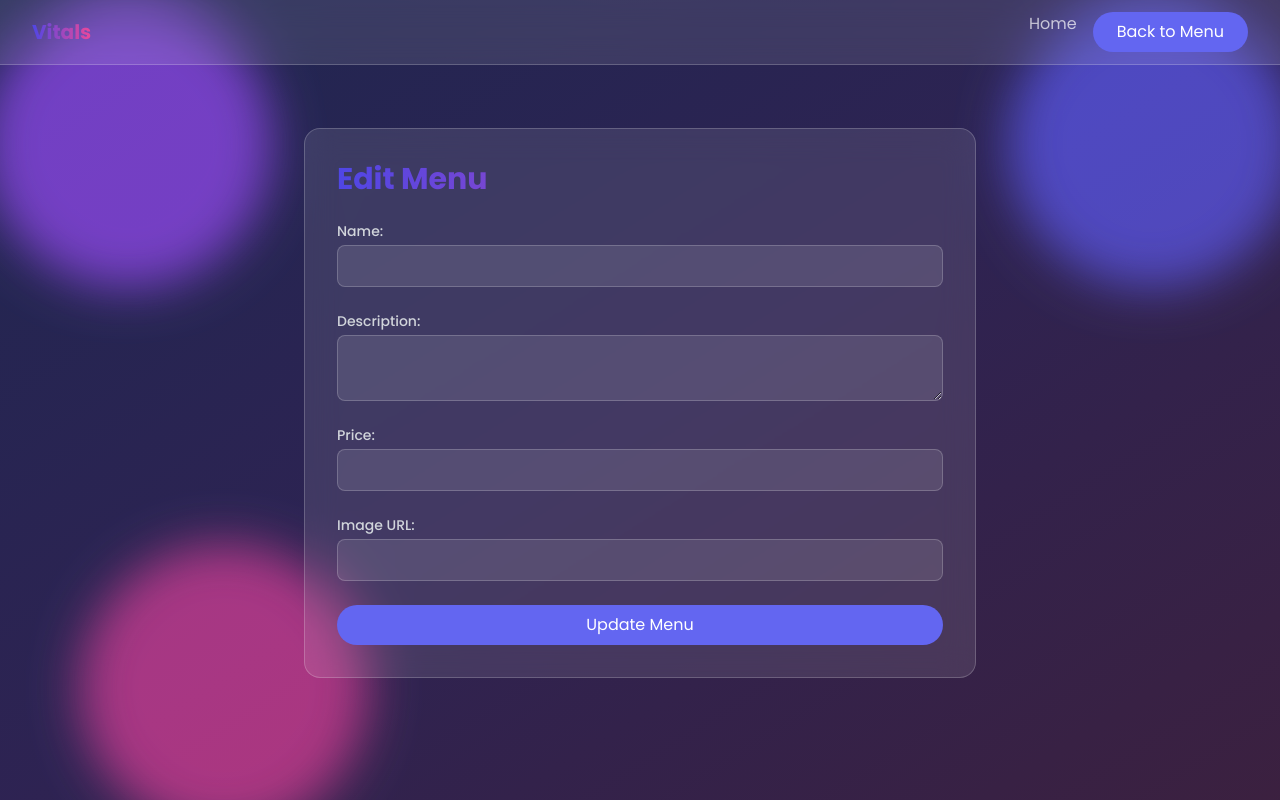
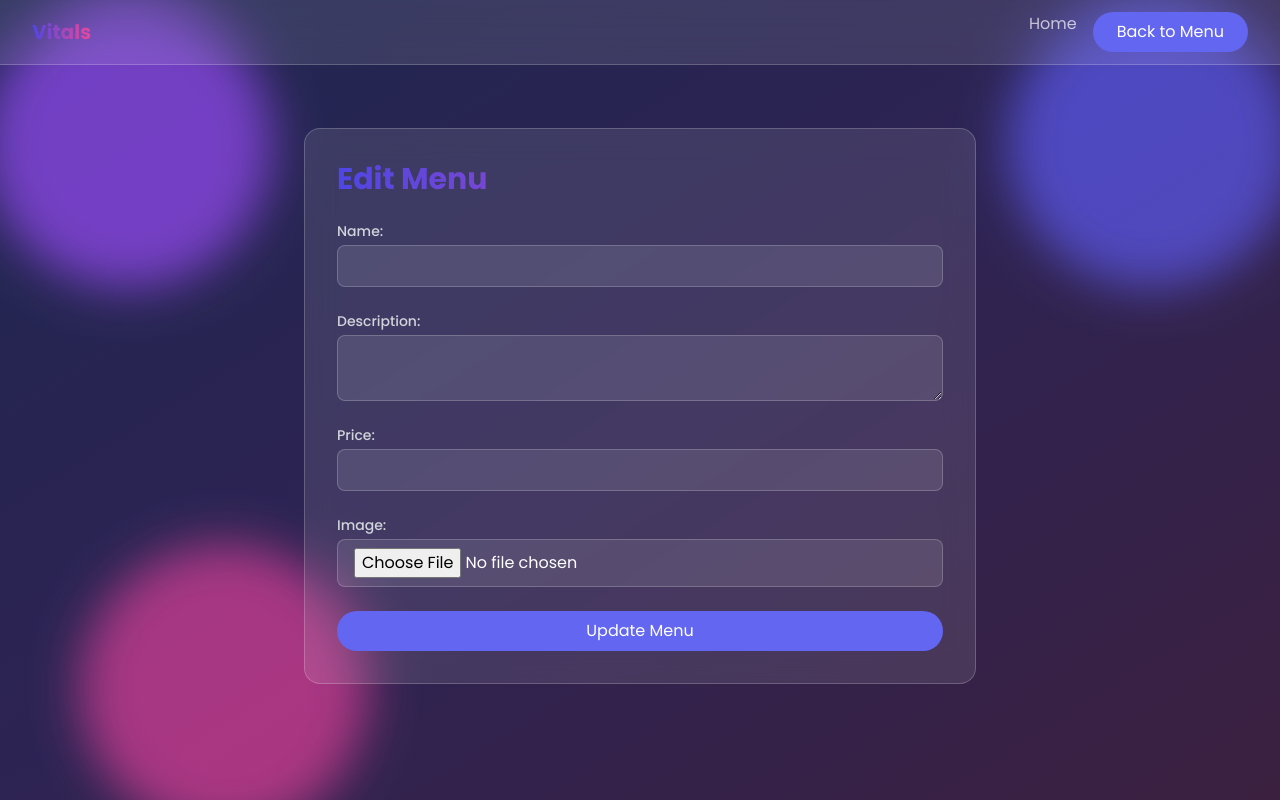
Before and after one commit to NileXYII/ammanda-system, a Flask app: template templates/edit_dish.html in a window 1280 px wide. Run offline with Flask 3, Linux system fonts and the light colour scheme; the template is opened without the code that fills it, so the values that code supplies are empty; some libraries are stand-ins or nearby versions.

Commit message:
Update edit_dish.html

```diff
--- a/templates/edit_dish.html
+++ b/templates/edit_dish.html
@@ -85,8 +85,8 @@
                                class="mt-1 block w-full bg-white/10 border border-white/20 rounded-lg px-4 py-2 text-white focus:outline-none focus:ring-2 focus:ring-indigo-500">
                     </div>
                     <div class="mb-6">
-                        <label for="image_url" class="block text-sm font-medium text-gray-300">Image URL:</label>
-                        <input type="text" id="image_url" name="image_url" value="{{ dish['image_url'] }}" required
+                        <label for="image" class="block text-sm font-medium text-gray-300">Image:</label>
+                        <input type="file" id="image" name="image" accept="image/*"
                                class="mt-1 block w-full bg-white/10 border border-white/20 rounded-lg px-4 py-2 text-white focus:outline-none focus:ring-2 focus:ring-indigo-500">
                     </div>
                     <button type="submit"
```
